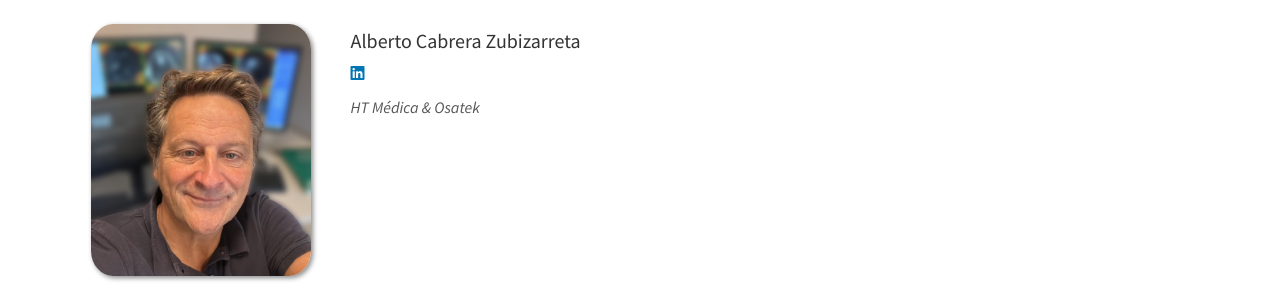
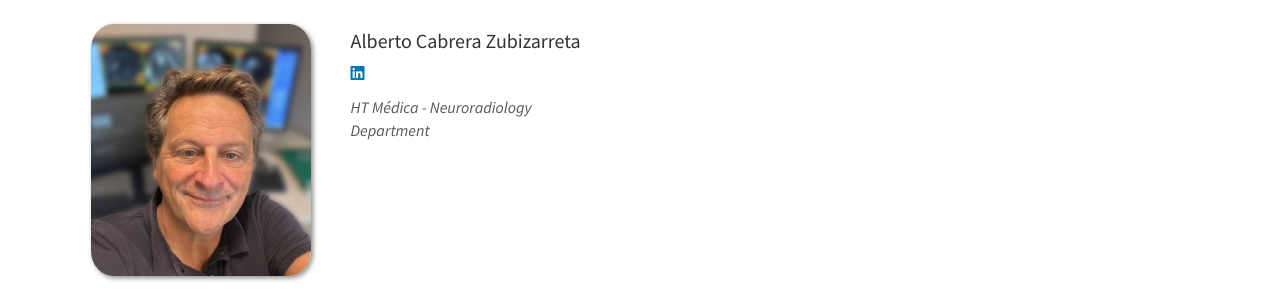
Before and after one commit to itellaetxe/compneurobilbao_website, a Jekyll site: the page built from _pages/team.md, in a window 1280 px wide and 900 px high, scrolled down 1188 px. Shown: the part 163-454 px from the top of the window. Built offline with Jekyll 4.4.1, drawn with Linux system fonts in a browser that asks for light colours; nearby versions of some CDN libraries.

```diff
--- a/_data/clinical.yml
+++ b/_data/clinical.yml
@@ -1,6 +1,6 @@
 - name: Alberto Cabrera Zubizarreta
   photo: alberto.PNG
-  info: HT Médica & Osatek
+  info: HT Médica - Neuroradiology Department
   linkedin: https://www.linkedin.com/in/alberto-cabrera-zubizarreta-bab2ba42/?originalSubdomain=es
   number_educ: 3
   education1:
```
